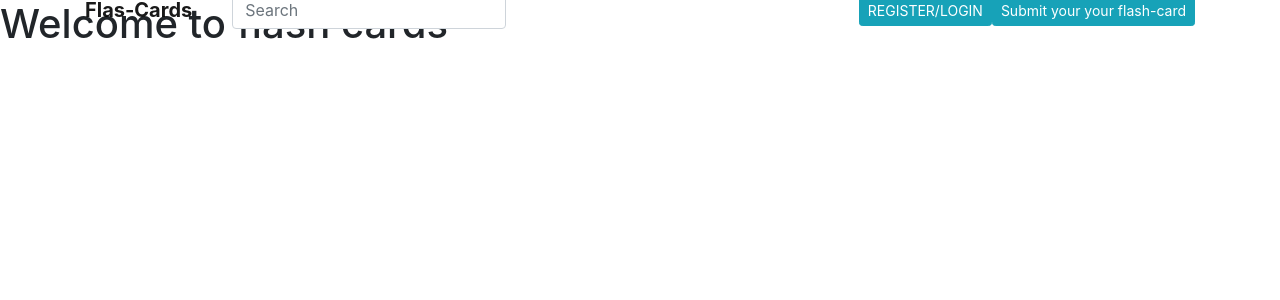
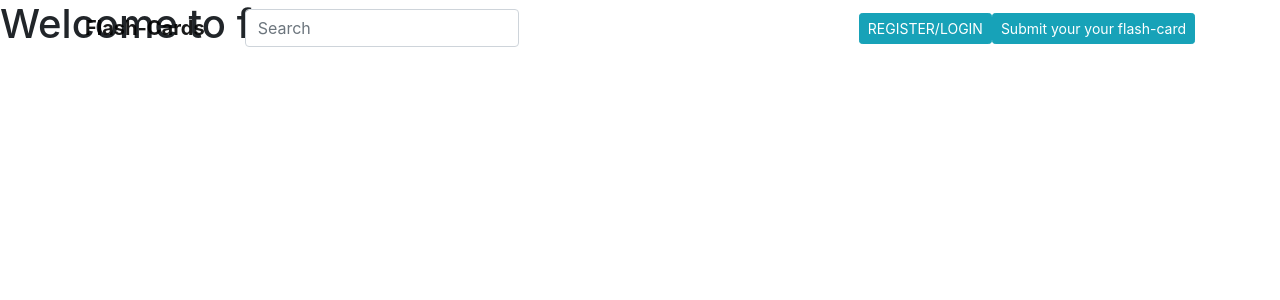
Before and after one commit to ngetichnicholas/Flash-Cards, a Django app: page / in a window 1280 px wide. Shown: the top 300 px of the page. Run offline with Django 3.2, Linux system fonts and the light colour scheme; some libraries are stand-ins or nearby versions.

Commit message:
Initial commit

```diff
--- a/flash_app/templates/navbar.html
+++ b/flash_app/templates/navbar.html
@@ -1,7 +1,7 @@
 
-<nav class="navbar fixed-top navbar-expand-lg navbar-light scrolling-navbar" id="navbar" style="height:20px;">
+<nav class="navbar fixed-top navbar-expand-lg navbar-light scrolling-navbar" id="navbar" >
     <div class="container">
-        <a class="navbar-brand" href="{% url 'home' %}"> <strong class="mr-4 brand"> Flas-Cards</strong></a>
+        <a class="navbar-brand" href="{% url 'home' %}"> <strong class="mr-4 brand"> Flash-Cards</strong></a>
         <button class="navbar-toggler" type="button" data-toggle="collapse" data-target="#navbarSupportedContent"
                 aria-controls="navbarSupportedContent" aria-expanded="false" aria-label="Toggle navigation">
             <span class="navbar-toggler-icon"></span>
```
